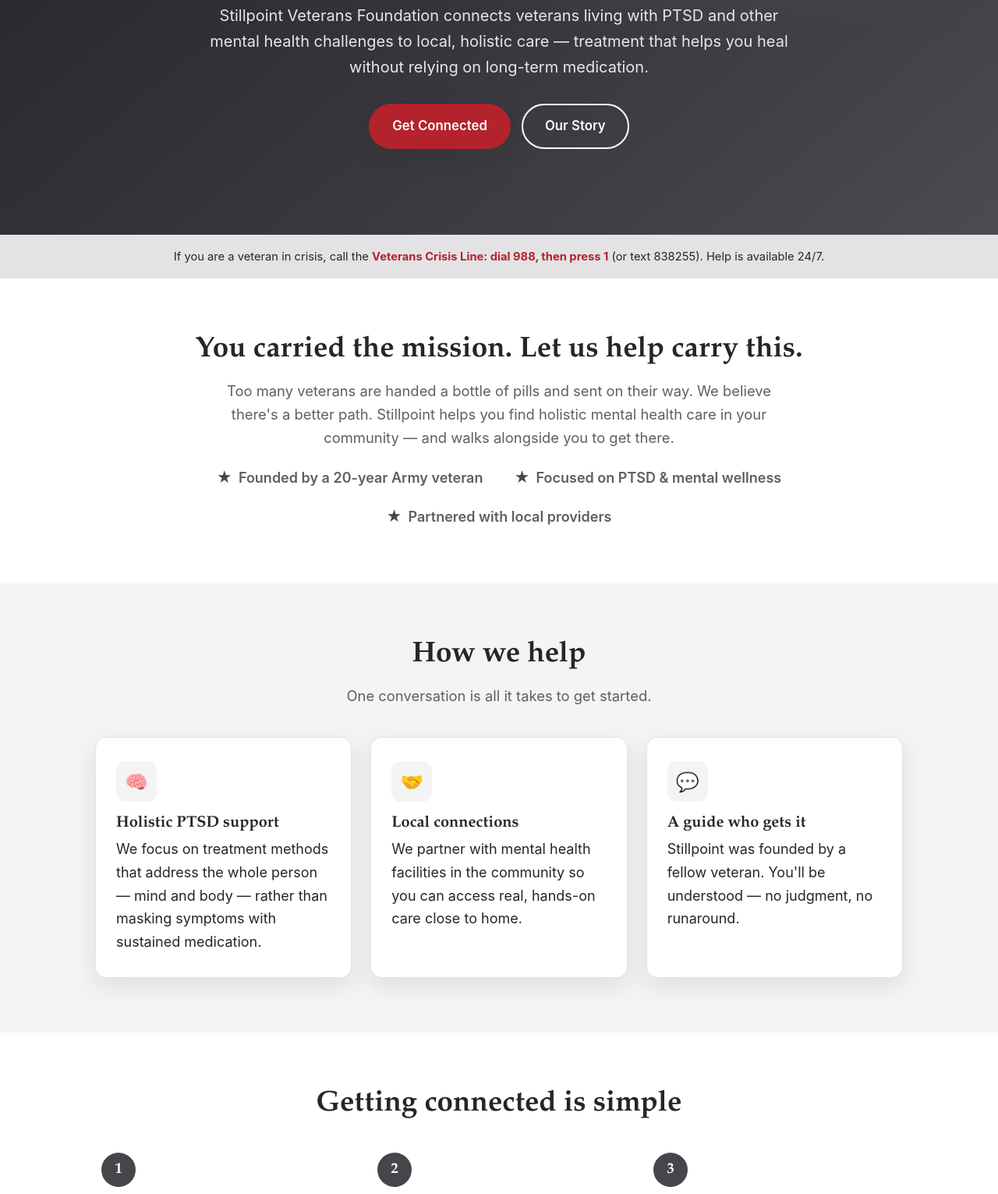
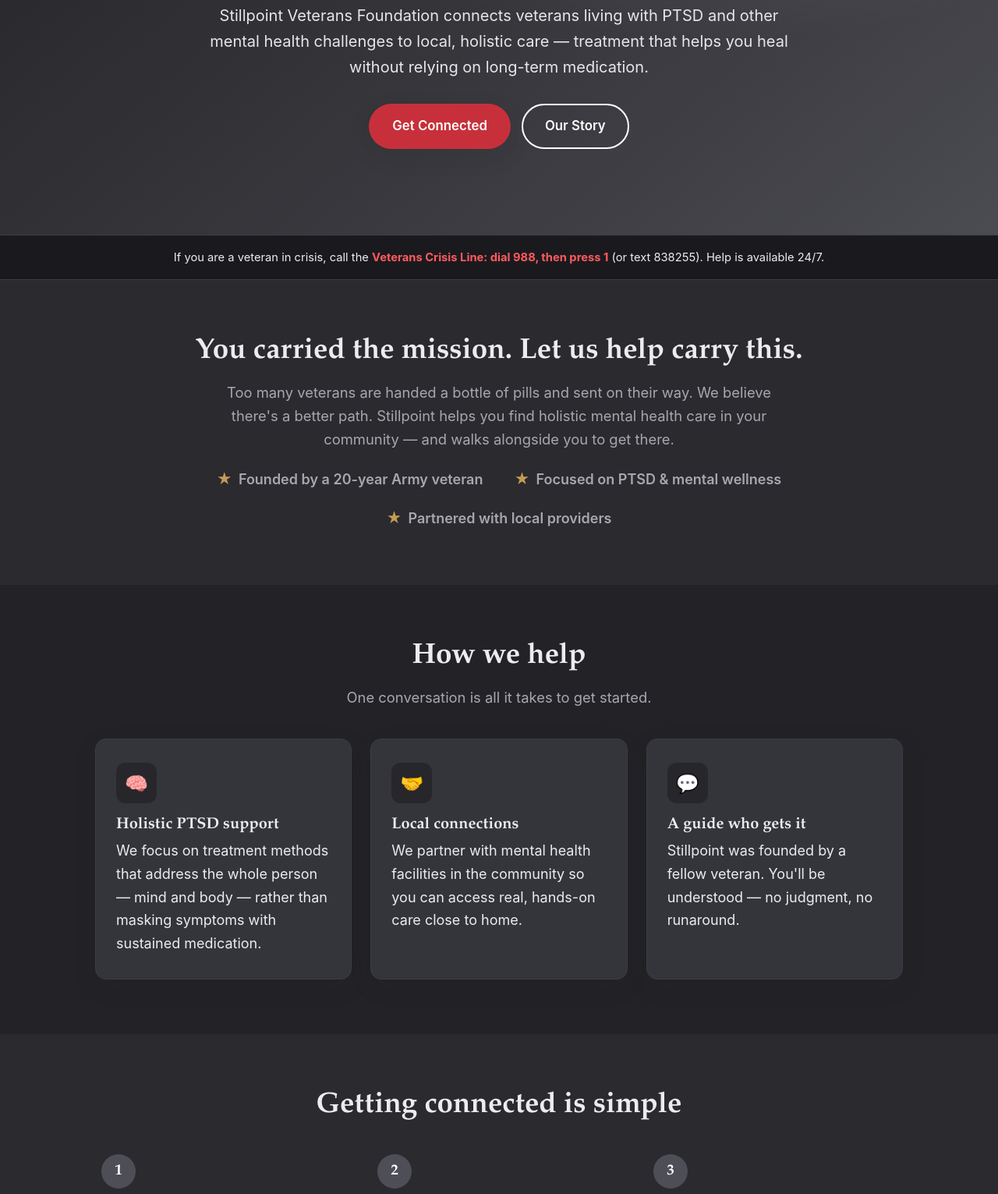
Before and after one commit to stillpointvets-ops/stillpoint-website, a plain HTML site: page index.html in a window 1280 px wide. Shown: the part 417-1948 px from the top of the page at 78% size. Drawn offline with Linux system fonts and the light colour scheme.

Commit message:
Add files via upload

```diff
--- a/styles.css
+++ b/styles.css
@@ -1,15 +1,17 @@
 /* Stillpoint Veterans Foundation — site styles */
 :root{
-  --red:#B4232C;
+  --red:#C7303A;
   --red-bright:#E1251B;
   --charcoal:#45454A;
-  --ink:#262629;
-  --cream:#FFFFFF;
-  --sand:#F4F4F5;
-  --sand-deep:#E3E3E6;
+  --ink:#1E1E22;
+  --cream:#2A2A2F;
+  --sand:#232327;
+  --sand-deep:#3C3C43;
+  --panel:#34343B;
   --tan:#C79A54;
-  --tan-ink:#8A5A22;
-  --muted:#5E5E66;
+  --tan-ink:#D8B96E;
+  --text:#ECECEE;
+  --muted:#A7A7B0;
   --white:#ffffff;
   --shadow:0 10px 30px rgba(36,31,28,.10);
   --radius:14px;
@@ -20,16 +22,16 @@
 *{box-sizing:border-box}
 html{scroll-behavior:smooth}
 body{
-  margin:0;font-family:var(--font);color:var(--ink);
+  margin:0;font-family:var(--font);color:var(--text);
   background:var(--cream);line-height:1.65;font-size:18px;
   -webkit-font-smoothing:antialiased;
 }
-h1,h2,h3{font-family:var(--serif);line-height:1.2;color:var(--ink);font-weight:700}
+h1,h2,h3{font-family:var(--serif);line-height:1.2;color:var(--text);font-weight:700}
 h1{font-size:clamp(2rem,5vw,3.1rem);margin:.2em 0}
 h2{font-size:clamp(1.6rem,3.5vw,2.3rem);margin:0 0 .4em}
 h3{font-size:1.25rem;margin:0 0 .3em}
 p{margin:0 0 1.1em}
-a{color:var(--charcoal);text-decoration:none}
+a{color:var(--text);text-decoration:none}
 a:hover{text-decoration:underline}
 img{max-width:100%;display:block}
 .wrap{max-width:var(--maxw);margin:0 auto;padding:0 22px}
@@ -44,26 +46,26 @@
 }
 .btn:hover{background:var(--red-bright);text-decoration:none;transform:translateY(-2px)}
 .btn-outline{
-  background:transparent;color:var(--ink);border:2px solid var(--ink);
+  background:transparent;color:#fff;border:2px solid #fff;
   box-shadow:none;padding:13px 28px;
 }
-.btn-outline:hover{background:var(--ink);color:#fff}
+.btn-outline:hover{background:#fff;color:var(--ink)}
 
 /* Header / nav */
 header.site{
-  position:sticky;top:0;z-index:50;background:rgba(255,255,255,.92);
+  position:sticky;top:0;z-index:50;background:rgba(30,30,34,.9);
   backdrop-filter:saturate(160%) blur(8px);border-bottom:1px solid var(--sand-deep);
 }
 .nav{display:flex;align-items:center;justify-content:space-between;padding:12px 22px;max-width:var(--maxw);margin:0 auto}
-.brand{display:flex;align-items:center;gap:12px;font-family:var(--serif);font-weight:700;font-size:1.15rem;color:var(--ink)}
+.brand{display:flex;align-items:center;gap:12px;font-family:var(--serif);font-weight:700;font-size:1.15rem;color:var(--text)}
 .brand:hover{text-decoration:none}
 .brand img{width:46px;height:46px;border-radius:50%}
 .brand small{display:block;font-family:var(--font);font-weight:700;font-size:.68rem;letter-spacing:.12em;text-transform:uppercase;color:var(--tan-ink)}
 .nav-links{display:flex;align-items:center;gap:26px}
-.nav-links a{color:var(--ink);font-weight:600;font-size:1rem}
+.nav-links a{color:var(--text);font-weight:600;font-size:1rem}
 .nav-links a.cta{background:var(--red);color:#fff;padding:9px 20px;border-radius:50px}
 .nav-links a.cta:hover{background:var(--red-bright);text-decoration:none}
-.menu-btn{display:none;background:none;border:none;font-size:1.7rem;color:var(--ink);cursor:pointer}
+.menu-btn{display:none;background:none;border:none;font-size:1.7rem;color:var(--text);cursor:pointer}
 
 /* Hero */
 .hero{
@@ -103,14 +105,14 @@
 
 /* Cards */
 .cards{display:grid;grid-template-columns:repeat(auto-fit,minmax(250px,1fr));gap:24px;margin-top:38px}
-.card{background:#fff;border-radius:var(--radius);padding:30px 26px;box-shadow:var(--shadow);border:1px solid var(--sand-deep)}
-.card .ic{width:52px;height:52px;border-radius:12px;background:var(--sand);display:flex;align-items:center;justify-content:center;margin-bottom:16px;font-size:1.5rem}
+.card{background:var(--panel);border-radius:var(--radius);padding:30px 26px;box-shadow:var(--shadow);border:1px solid var(--sand-deep)}
+.card .ic{width:52px;height:52px;border-radius:12px;background:#26262B;display:flex;align-items:center;justify-content:center;margin-bottom:16px;font-size:1.5rem}
 .card p:last-child{margin-bottom:0}
 
 /* Steps */
 .steps{display:grid;grid-template-columns:repeat(auto-fit,minmax(220px,1fr));gap:26px;margin-top:40px;counter-reset:step}
 .step{position:relative;padding-left:8px}
-.step .num{display:inline-flex;align-items:center;justify-content:center;width:44px;height:44px;border-radius:50%;background:var(--charcoal);color:#fff;font-family:var(--serif);font-weight:700;font-size:1.2rem;margin-bottom:12px}
+.step .num{display:inline-flex;align-items:center;justify-content:center;width:44px;height:44px;border-radius:50%;background:#4E4E57;color:#fff;font-family:var(--serif);font-weight:700;font-size:1.2rem;margin-bottom:12px}
 
 /* Feature row */
 .feature{display:grid;grid-template-columns:1fr 1fr;gap:50px;align-items:center}
@@ -120,7 +122,7 @@
 /* Trust strip */
 .trust{display:flex;flex-wrap:wrap;gap:18px 40px;justify-content:center;margin-top:20px;color:var(--muted);font-weight:600}
 .trust span{display:flex;align-items:center;gap:8px}
-.trust .dot{color:var(--charcoal);font-size:1.2rem}
+.trust .dot{color:var(--tan);font-size:1.2rem}
 
 /* Contact */
 .contact-grid{display:grid;grid-template-columns:1fr 1fr;gap:44px;align-items:start}
@@ -128,9 +130,10 @@
 .form-field label{display:block;font-weight:600;margin-bottom:6px;font-size:.95rem}
 .form-field input,.form-field textarea,.form-field select{
   width:100%;padding:13px 15px;border:1.5px solid var(--sand-deep);border-radius:10px;
-  font-size:1rem;font-family:inherit;background:#fff;color:var(--ink);
+  font-size:1rem;font-family:inherit;background:var(--panel);color:var(--text);
 }
-.form-field input:focus,.form-field textarea:focus,.form-field select:focus{outline:none;border-color:var(--charcoal)}
+.form-field input::placeholder,.form-field textarea::placeholder{color:#8A8A93}
+.form-field input:focus,.form-field textarea:focus,.form-field select:focus{outline:none;border-color:#7A7A84}
 .form-field textarea{min-height:130px;resize:vertical}
 .contact-info li{list-style:none;display:flex;gap:14px;align-items:flex-start;margin-bottom:22px}
 .contact-info{padding:0;margin:0}
@@ -151,8 +154,8 @@
 .copyright{border-top:1px solid rgba(255,255,255,.12);margin-top:30px;padding-top:18px;font-size:.85rem;color:#9A9AA0;text-align:center;width:100%}
 
 /* Disclaimer band */
-.disclaimer{background:var(--sand-deep);color:var(--ink);text-align:center;padding:16px 22px;font-size:.92rem}
-.disclaimer b{color:var(--red)}
+.disclaimer{background:#1A1A1E;color:var(--text);text-align:center;padding:16px 22px;font-size:.92rem;border-top:1px solid var(--sand-deep);border-bottom:1px solid var(--sand-deep)}
+.disclaimer b{color:#FF5A5F}
 
 /* Mobile */
 @media(max-width:820px){
```
